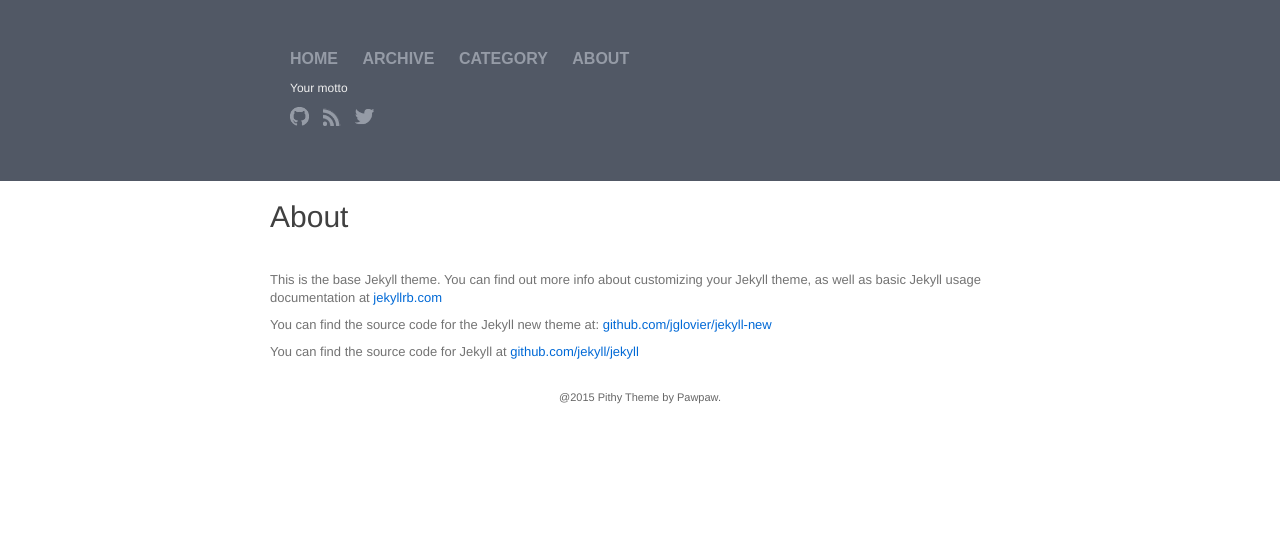
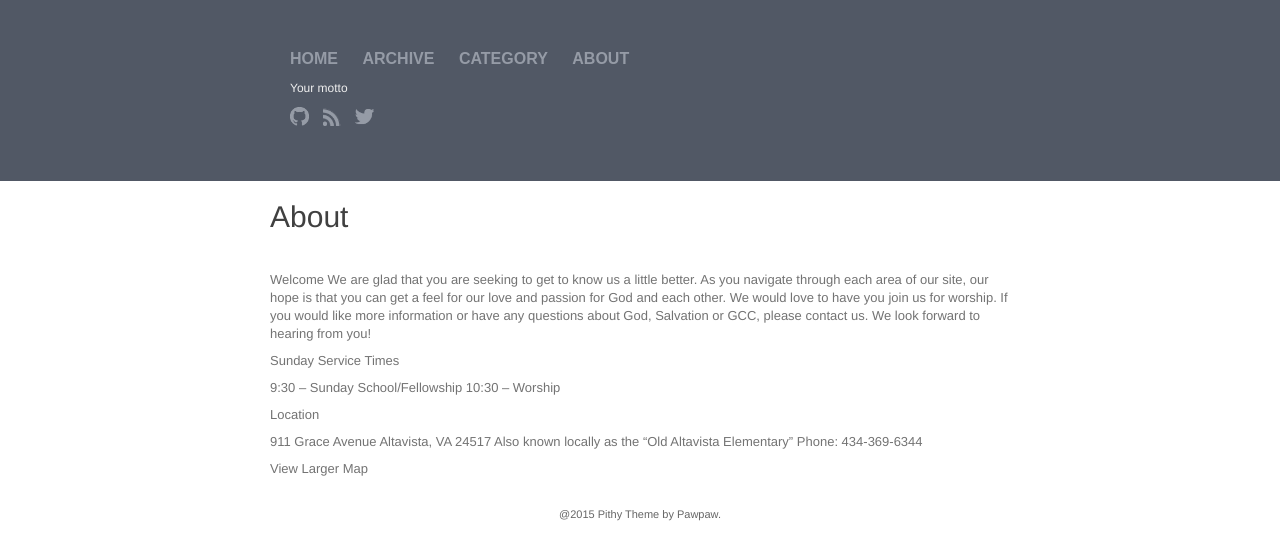
Before and after one commit to grace-community-church/grace-community-church.github.io, a Jekyll site: the page built from about.md, in a window 1280 px wide. Shown: the top 560 px of the page. Built offline with Jekyll 4.4.1, drawn with Linux system fonts in a browser that asks for light colours.

Commit message:
Update about.md

```diff
--- a/about.md
+++ b/about.md
@@ -3,9 +3,21 @@ layout: page
 title: About
 permalink: /about/
 ---
+Welcome
+We are glad that you are seeking to get to know us a little better.  As you navigate through each area of our site, our hope is that you can get a feel for our love and passion for God and each other.  We would love to have you join us for worship.  If you would like more information or have any questions about God, Salvation or GCC, please contact us.  We look forward to hearing from you!
 
-This is the base Jekyll theme. You can find out more info about customizing your Jekyll theme, as well as basic Jekyll usage documentation at [jekyllrb.com](http://jekyllrb.com/)
 
-You can find the source code for the Jekyll new theme at: [github.com/jglovier/jekyll-new](https://github.com/jglovier/jekyll-new)
 
-You can find the source code for Jekyll at [github.com/jekyll/jekyll](https://github.com/jekyll/jekyll)
+Sunday Service Times
+
+9:30 – Sunday School/Fellowship
+10:30 – Worship
+
+Location
+
+911 Grace Avenue
+Altavista, VA 24517
+Also known locally as the “Old Altavista Elementary”
+Phone: 434-369-6344
+
+View Larger Map
```
